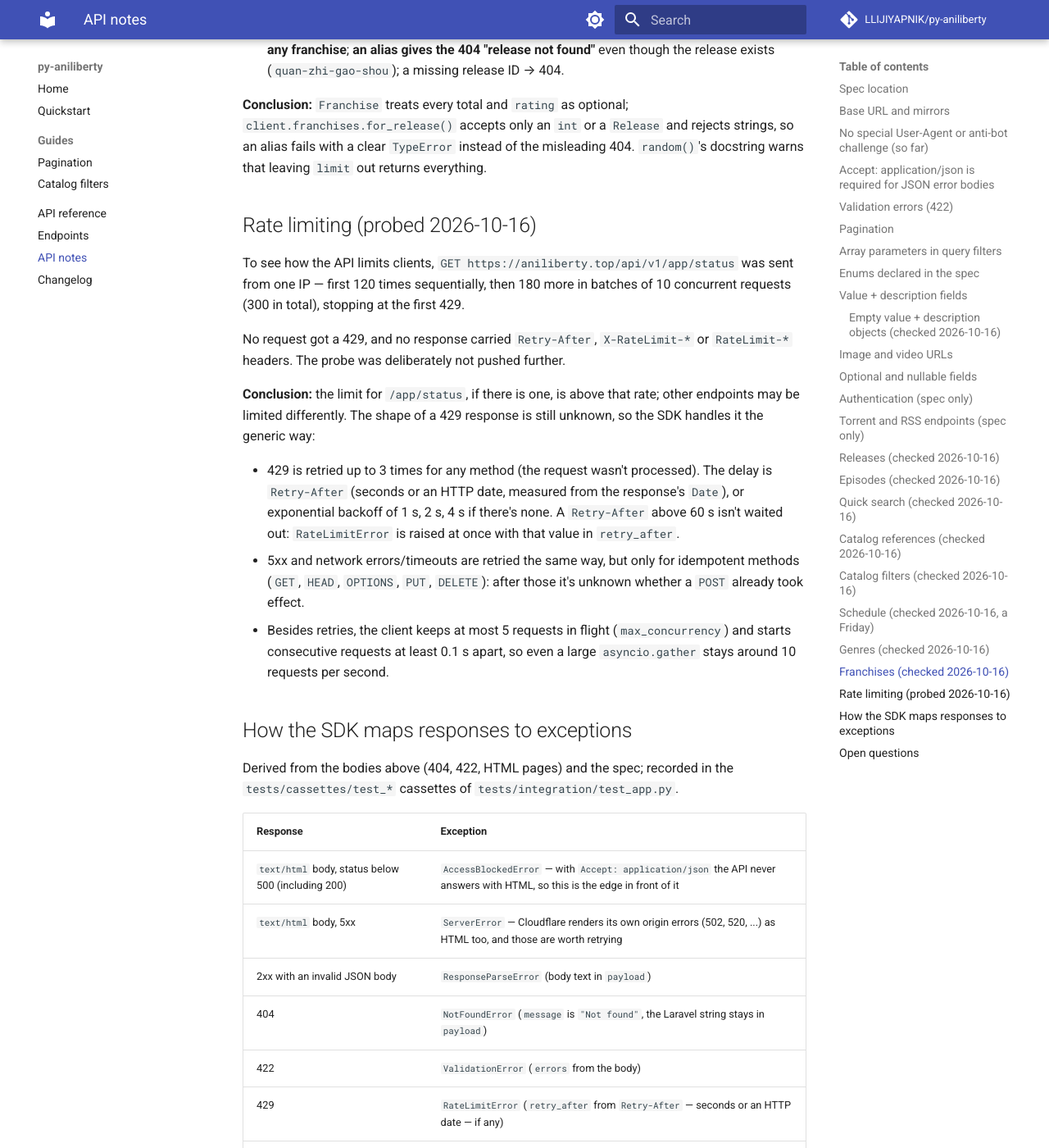
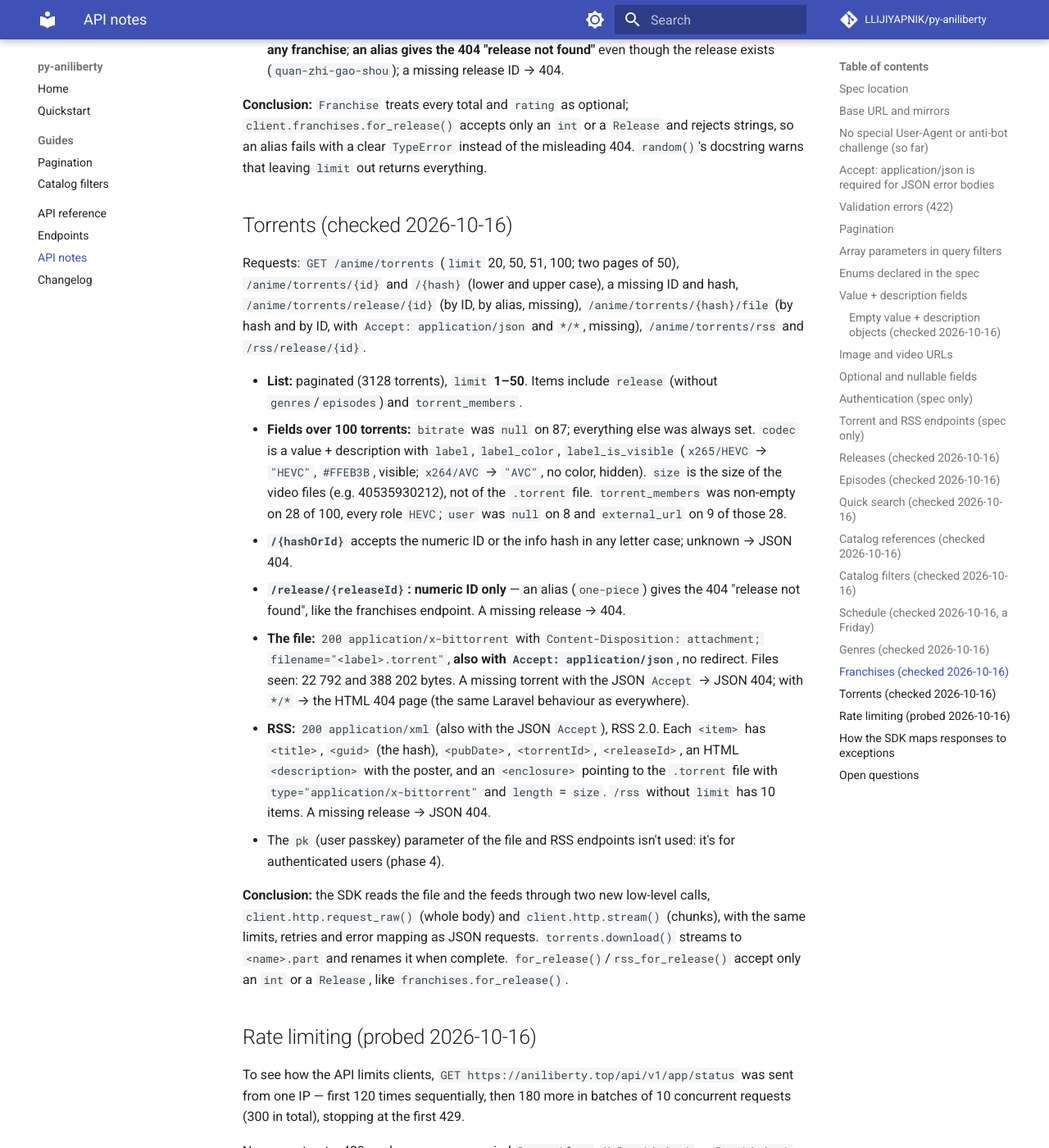
Before and after one commit to LLIJIYAPNIK/py-aniliberty, an MkDocs documentation site: the page built from docs/api-notes.md, in a window 1280 px wide and 1400 px high, scrolled down 12265 px. Shown: the whole window at 82% size. Built offline with MkDocs 1.6.1 and Material for MkDocs 9.7.7, drawn with Linux system fonts in a browser that asks for light colours; comment, search, counter and statistics services are not loaded; some of the changed text lies outside the part shown.

Commit message:
docs: document torrent findings, mark roadmap step 3.4 as done
Co-Authored-By: Claude Opus 5.5 <noreply@anthropic.com>

```diff
--- a/docs/api-notes.md
+++ b/docs/api-notes.md
@@ -466,6 +466,44 @@ missing release.
 alias fails with a clear `TypeError` instead of the misleading 404. `random()`'s docstring warns
 that leaving `limit` out returns everything.
 
+## Torrents (checked 2026-10-16)
+
+Requests: `GET /anime/torrents` (`limit` 20, 50, 51, 100; two pages of 50), `/anime/torrents/{id}`
+and `/{hash}` (lower and upper case), a missing ID and hash, `/anime/torrents/release/{id}` (by
+ID, by alias, missing), `/anime/torrents/{hash}/file` (by hash and by ID, with
+`Accept: application/json` and `*/*`, missing), `/anime/torrents/rss` and `/rss/release/{id}`.
+
+- **List:** paginated (3128 torrents), `limit` **1–50**. Items include `release` (without
+  `genres`/`episodes`) and `torrent_members`.
+- **Fields over 100 torrents:** `bitrate` was `null` on 87; everything else was always set.
+  `codec` is a value + description with `label`, `label_color`, `label_is_visible`
+  (`x265/HEVC` → `"HEVC"`, `#FFEB3B`, visible; `x264/AVC` → `"AVC"`, no color, hidden).
+  `size` is the size of the video files (e.g. 40535930212), not of the `.torrent` file.
+  `torrent_members` was non-empty on 28 of 100, every role `HEVC`; `user` was `null` on 8 and
+  `external_url` on 9 of those 28.
+- **`/{hashOrId}`** accepts the numeric ID or the info hash in any letter case; unknown → JSON
+  404.
+- **`/release/{releaseId}`:** **numeric ID only** — an alias (`one-piece`) gives the 404
+  "release not found", like the franchises endpoint. A missing release → 404.
+- **The file:** `200 application/x-bittorrent` with
+  `Content-Disposition: attachment; filename="<label>.torrent"`, **also with
+  `Accept: application/json`**, no redirect. Files seen: 22 792 and 388 202 bytes. A missing
+  torrent with the JSON `Accept` → JSON 404; with `*/*` → the HTML 404 page (the same Laravel
+  behaviour as everywhere).
+- **RSS:** `200 application/xml` (also with the JSON `Accept`), RSS 2.0. Each `<item>` has
+  `<title>`, `<guid>` (the hash), `<pubDate>`, `<torrentId>`, `<releaseId>`, an HTML
+  `<description>` with the poster, and an `<enclosure>` pointing to the `.torrent` file with
+  `type="application/x-bittorrent"` and `length` = `size`. `/rss` without `limit` has 10 items.
+  A missing release → JSON 404.
+- The `pk` (user passkey) parameter of the file and RSS endpoints isn't used: it's for
+  authenticated users (phase 4).
+
+**Conclusion:** the SDK reads the file and the feeds through two new low-level calls,
+`client.http.request_raw()` (whole body) and `client.http.stream()` (chunks), with the same
+limits, retries and error mapping as JSON requests. `torrents.download()` streams to
+`<name>.part` and renames it when complete. `for_release()`/`rss_for_release()` accept only an
+`int` or a `Release`, like `franchises.for_release()`.
+
 ## Rate limiting (probed 2026-10-16)
 
 To see how the API limits clients, `GET https://aniliberty.top/api/v1/app/status` was sent
@@ -515,8 +553,8 @@ Derived from the bodies above (404, 422, HTML pages) and the spec; recorded in t
 - **5xx body shape.** Not observed.
 - **WAF/challenge behaviour.** Not observed from the maintainer's network; Cloudflare is in front.
   What a challenge looks like (status, headers) is unknown.
-- **Maximum `limit`** on `/torrents`, `/media/videos` (known so far: the catalog and the release
-  endpoints 50, `/genres/{id}/releases` 30; `/genres/random` and `/franchises/random` return
-  everything when `limit` is out of range).
+- **Maximum `limit`** on `/media/videos` and `/anime/torrents/rss` (known so far: the catalog,
+  the release endpoints and `/torrents` 50, `/genres/{id}/releases` 30; `/genres/random` and
+  `/franchises/random` return everything when `limit` is out of range).
 - **Authentication details** (token lifetime, refresh, 401/403 bodies) — step 4.1.
 - **Schedule time zone** — whether `/schedule/now`'s "today" is UTC or Moscow time.
```
Also changed, not shown: CLAUDE.md (+6 -2 lines), ROADMAP.md (+1 -1 lines), docs/endpoints.md (+6 -6 lines), docs/quickstart.md (+2 -1 lines), docs/reference.md (+13 -1 lines).
